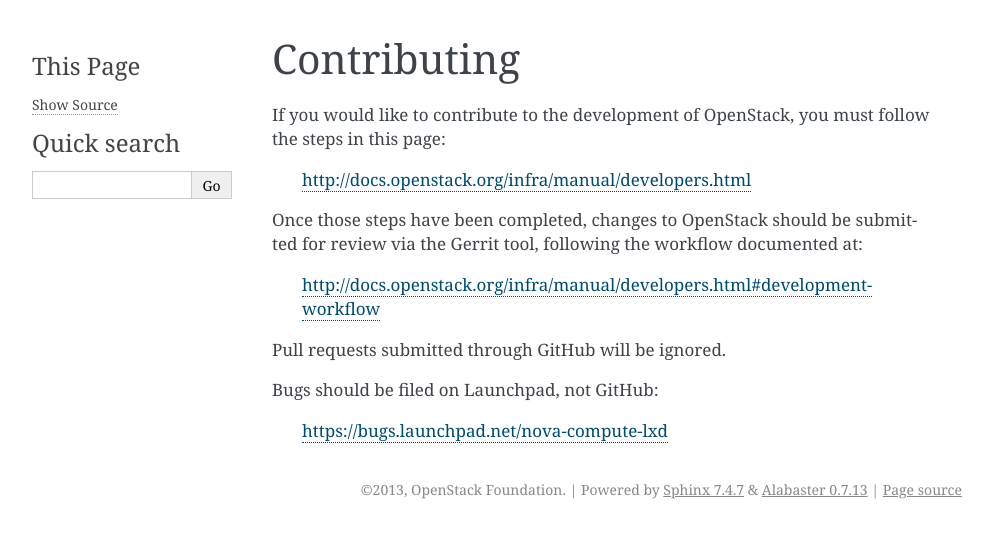
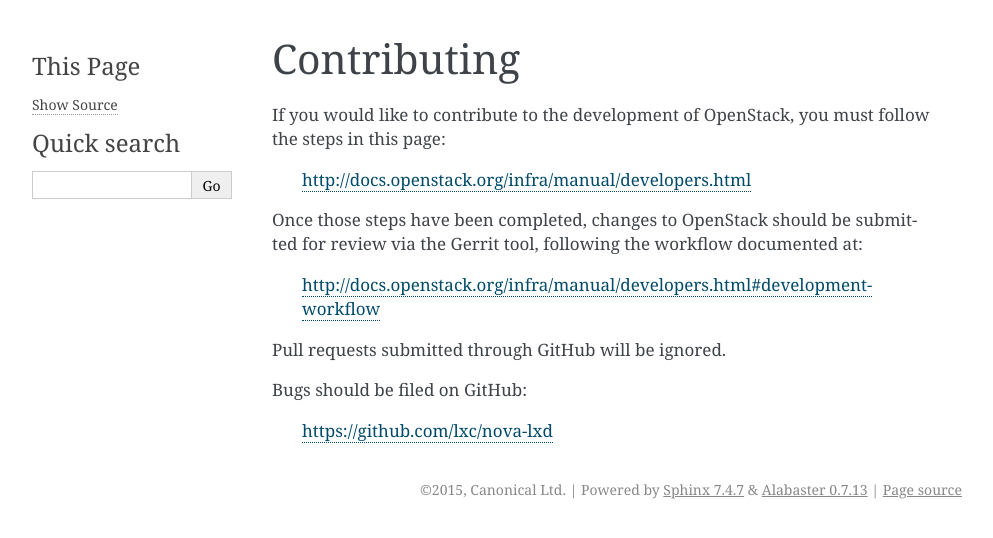
Before and after one commit to openstack-archive/nova-lxd, a Sphinx documentation site: the page built from doc/source/contributing.rst, in a window 1280 px wide. Shown: the top 538 px of the page, without its empty margins (148-1141 px from the left). Built offline with Sphinx 7.4.7, drawn with Linux system fonts in a browser that asks for light colours; pages that are not in the unit, such as notebooks, are missing from menus.

Commit message:
Transition from nova-compute-lxd to nova-lxd
Transition from nova-compute-lxd to nova-lxd.

Signed-off-by: Chuck Short <chuck.short@canonical.com>

```diff
--- a/CONTRIBUTING.rst
+++ b/CONTRIBUTING.rst
@@ -11,6 +11,6 @@
 
 Pull requests submitted through GitHub will be ignored.
 
-Bugs should be filed on Launchpad, not GitHub:
+Bugs should be filed on GitHub:
 
-   https://bugs.launchpad.net/nova-compute-lxd
+   https://github.com/lxc/nova-lxd
--- a/HACKING.rst
+++ b/HACKING.rst
@@ -1,4 +1,4 @@
-nova-compute-lxd Style Commandments
+nova-lxd Style Commandments
 ===============================================
 
 Read the OpenStack Style Commandments http://docs.openstack.org/developer/hacking/
--- a/doc/source/conf.py
+++ b/doc/source/conf.py
@@ -37,8 +37,8 @@
 master_doc = 'index'
 
 # General information about the project.
-project = u'nova-compute-lxd'
-copyright = u'2013, OpenStack Foundation'
+project = u'nova-lxd'
+copyright = u'2015, Canonical Ltd'
 
 # If true, '()' will be appended to :func: etc. cross-reference text.
 add_function_parentheses = True
--- a/doc/source/index.rst
+++ b/doc/source/index.rst
@@ -1,9 +1,9 @@
-.. nova-compute-lxd documentation master file, created by
+.. nova-lxd documentation master file, created by
    sphinx-quickstart on Tue Jul  9 22:26:36 2013.
    You can adapt this file completely to your liking, but it should at least
    contain the root `toctree` directive.
 
-Welcome to nova-compute-lxd's documentation!
+Welcome to nova-lxd's documentation!
 ========================================================
 
 Contents:
--- a/doc/source/usage.rst
+++ b/doc/source/usage.rst
@@ -2,6 +2,6 @@
 Usage
 ========
 
-To use nova-compute-lxd in a project::
+To use nova-lxd in a project::
 
-    import nova-compute-lxd
+    import nova_lxd.nova.virt.lxd
--- a/openstack-common.conf
+++ b/openstack-common.conf
@@ -3,4 +3,4 @@
 # The list of modules to copy from oslo-incubator.git
 
 # The base module to hold the copy of openstack.common
-base=nova-compute-lxd
+base=nova-lxd
```
Also changed, not shown: README.md (+1 -1 lines), doc/source/installation.rst (deleted, +0 -12 lines), devstack/README.rst.
